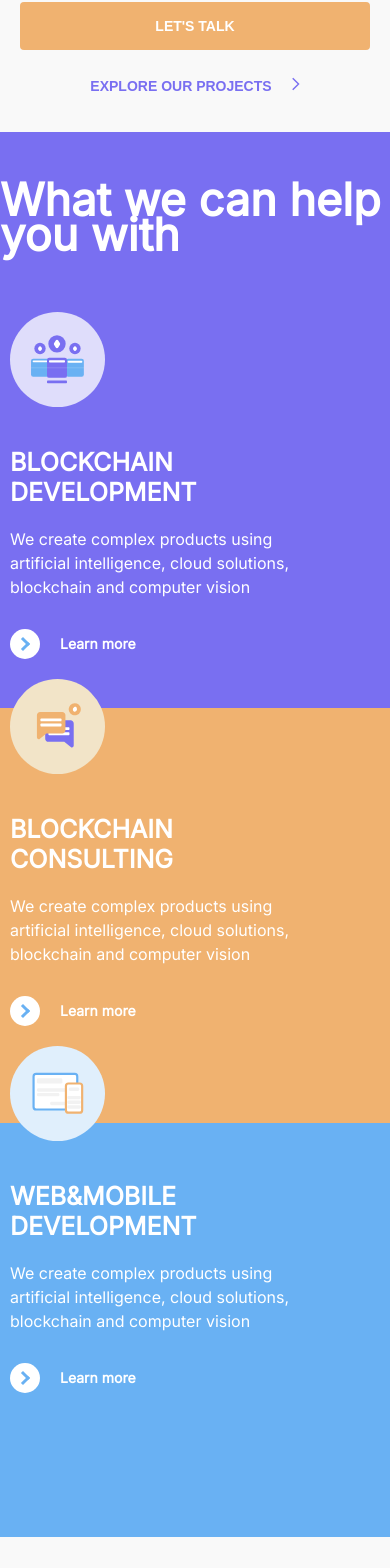
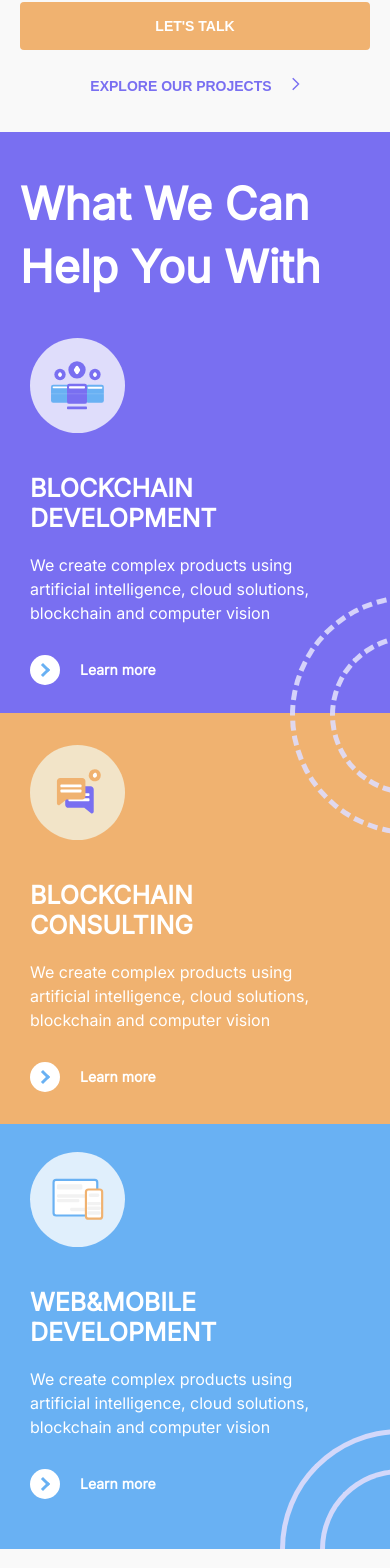
Before and after one commit to DrannikovVladimir/tech, a React (Create React App) app: page / in a window 390 px wide. Shown: the part 819-2387 px from the top of the page. Built offline with nearby package versions, Linux system fonts and the light colour scheme.

Commit message:
Added adaptive variant to Help block

```diff
--- a/src/pages/MainPage/components/HelpBlock/HelpBlock.jsx
+++ b/src/pages/MainPage/components/HelpBlock/HelpBlock.jsx
@@ -10,7 +10,7 @@ const HelpBlock = () => {
     <div className="help">
       <div className="help-wrapper">
         <div className="help-container">
-          <h2 className="help-title">What we can help you with</h2>
+          <h2 className="help-title">What We Can Help You With</h2>
           <ul className="help-list">
             <li className="help-list__item">
               <div className="help-list__image-wrapper">
--- a/src/pages/MainPage/components/HelpBlock/HelpBlockStyle.scss
+++ b/src/pages/MainPage/components/HelpBlock/HelpBlockStyle.scss
@@ -191,27 +191,78 @@
 
 @media (max-width: 830px) {
   .help-wrapper {
+    min-width: 320px;
     min-height: 1405px;
-    background: linear-gradient(to bottom, #796FF1, #796FF1 41%, #F0B270 41%, #F0B270 70.5%, #69B1F3 70.5%, #69B1F3);
+    background: linear-gradient(to bottom, #796FF1, #796FF1 41%, #F0B270 41%, #F0B270 70%, #69B1F3 70%, #69B1F3);
   }
 
   .help-container {
-    padding-top: 50px;
+    min-width: 320px;
+    padding-top: 40px;
     padding-bottom: 40px;
   }
 
   .help-title {
+    width: 480px;
     padding: 0;
+    padding-left: 20px;
+    padding-right: 20px;
+    margin-bottom: 30px;
     font-size: 45px;
-    line-height: 35px;
+    line-height: 63px;
   }
 
   .help-list {
-    flex-direction: column;
+    display: block;
+    padding-left: 20px;
+    padding-right: 20px;
   }
 
   .help-list__item {
+    position: relative;
+    width: auto;
+    margin-bottom: 40px;
     text-align: left;
+    &:nth-child(1) {
+      &::before {
+        top: auto;
+        left: auto;
+        bottom: -60px;
+        right: -80px;
+        display: block;
+        width: 160px;
+        height: 80px;
+        transform: rotate(-90deg);
+      }
+      &::after {
+        bottom: -80px;
+        left: auto;
+        right: -100px;
+        display: block;
+        width: 240px;
+        height: 120px;
+        transform: rotate(-90deg);
+      }
+    }
+    &:last-child {
+      margin-bottom: 0;
+      &::before {
+        bottom: -80px;
+        right: -70px;
+        display: block;
+        width: 160px;
+        height: 80px;
+        transform: rotate(-90deg);
+      }
+      &::after {
+        bottom: -100px;
+        right: -90px;
+        display: block;
+        width: 240px;
+        height: 120px;
+        transform: rotate(-90deg);
+      }
+    }
   }
 
   .help-list__image-wrapper {
@@ -227,4 +278,14 @@
     font-size: 25px;
     line-height: 30px;
   }
+
+  .help-list__text {
+    width: 290px;
+  }
 }
+
+@media (max-width: 570px) {
+  .help-title {
+    width: 380px;
+  }
+}
```
